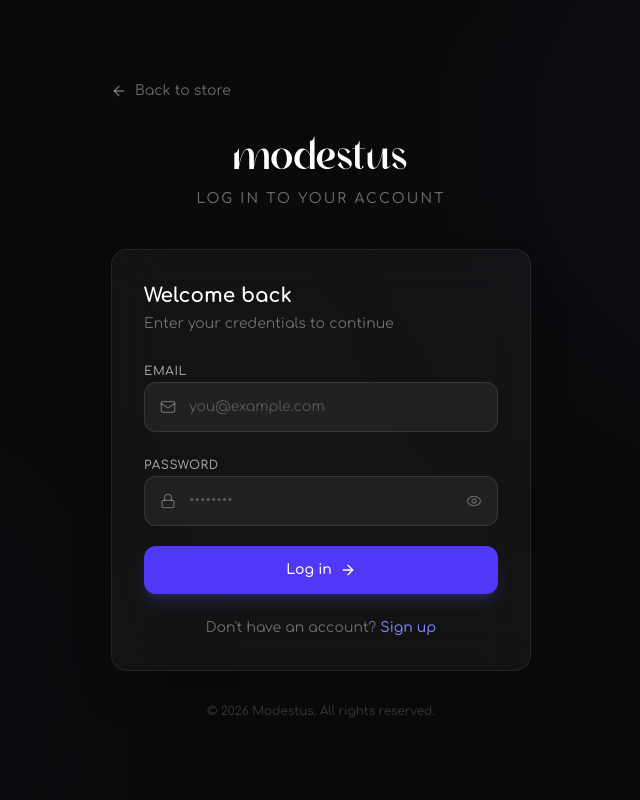
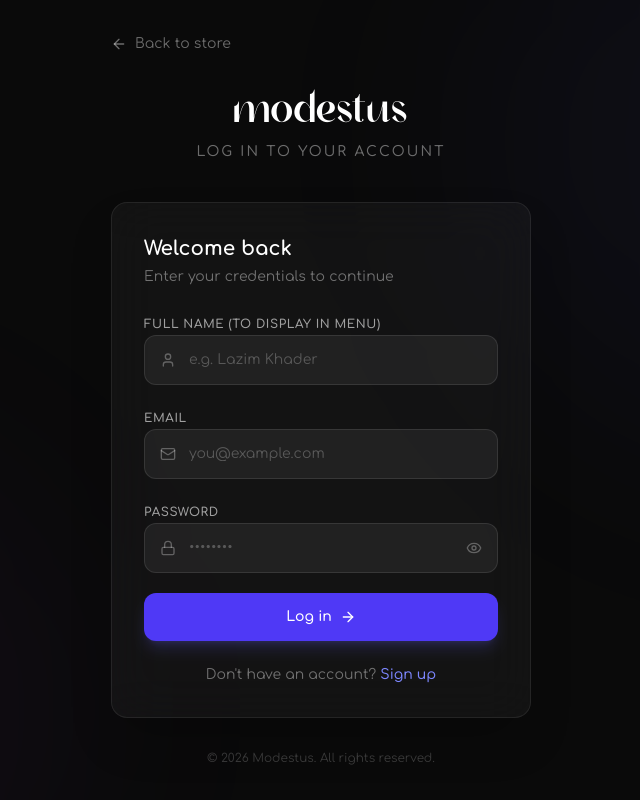
Before and after one commit to lazimn1/Modestus, a Next.js app: page /login in a window 1280 px wide. Shown: the whole page, without its empty margins (319-959 px from the left). Built offline with nearby package versions, Linux system fonts and the light colour scheme; no server answers.

Commit message:
feat: Collect Full Name on login and signup pages and display in menu

```diff
--- a/src/app/layout.tsx
+++ b/src/app/layout.tsx
@@ -39,7 +39,13 @@ export default async function RootLayout({
     initialIsAdmin = !!data;
   }
 
-  const initialUser = user ? { email: user.email ?? "", id: user.id } : null;
+  const initialUser = user
+    ? {
+        email: user.email ?? "",
+        id: user.id,
+        name: user.user_metadata?.full_name || user.user_metadata?.name || "",
+      }
+    : null;
 
   return (
     <html lang="en">
--- a/src/app/login/page.tsx
+++ b/src/app/login/page.tsx
@@ -4,10 +4,11 @@ import { useState } from "react";
 import { useRouter } from "next/navigation";
 import { createClient } from "@/utils/supabase/client";
 import Link from "next/link";
-import { Eye, EyeOff, Lock, Mail, ArrowRight, ArrowLeft } from "lucide-react";
+import { Eye, EyeOff, Lock, Mail, ArrowRight, ArrowLeft, User } from "lucide-react";
 
 export default function LoginPage() {
   const router = useRouter();
+  const [name, setName] = useState("");
   const [email, setEmail] = useState("");
   const [password, setPassword] = useState("");
   const [showPassword, setShowPassword] = useState(false);
@@ -30,6 +31,12 @@ export default function LoginPage() {
       setError(authError.message || "Invalid login credentials or server error. Please try again.");
       setLoading(false);
       return;
+    }
+
+    if (data.user && name.trim()) {
+      await supabase.auth.updateUser({
+        data: { full_name: name.trim() },
+      });
     }
 
     // Check if user is an admin
@@ -93,6 +100,23 @@ export default function LoginPage() {
           </div>
 
           <form onSubmit={handleLogin} className="space-y-5">
+            {/* Name */}
+            <div className="space-y-2">
+              <label className="text-white/60 text-xs font-semibold uppercase tracking-wider">
+                Full Name (to display in menu)
+              </label>
+              <div className="relative">
+                <User className="absolute left-4 top-1/2 -translate-y-1/2 w-4 h-4 text-white/30" />
+                <input
+                  type="text"
+                  value={name}
+                  onChange={(e) => setName(e.target.value)}
+                  placeholder="e.g. Lazim Khader"
+                  className="w-full pl-11 pr-4 py-3.5 bg-white/[0.06] border border-white/[0.1] rounded-xl text-white text-sm placeholder-white/25 focus:outline-none focus:border-indigo-500/50 focus:ring-2 focus:ring-indigo-500/10 transition-all"
+                />
+              </div>
+            </div>
+
             {/* Email */}
             <div className="space-y-2">
               <label className="text-white/60 text-xs font-semibold uppercase tracking-wider">
--- a/src/app/signup/page.tsx
+++ b/src/app/signup/page.tsx
@@ -4,10 +4,11 @@ import { useState } from "react";
 import { useRouter } from "next/navigation";
 import { createClient } from "@/utils/supabase/client";
 import Link from "next/link";
-import { Eye, EyeOff, Lock, Mail, ArrowRight, ArrowLeft } from "lucide-react";
+import { Eye, EyeOff, Lock, Mail, ArrowRight, ArrowLeft, User } from "lucide-react";
 
 export default function SignupPage() {
   const router = useRouter();
+  const [name, setName] = useState("");
   const [email, setEmail] = useState("");
   const [password, setPassword] = useState("");
   const [showPassword, setShowPassword] = useState(false);
@@ -25,6 +26,11 @@ export default function SignupPage() {
     const { data, error: authError } = await supabase.auth.signUp({
       email,
       password,
+      options: {
+        data: {
+          full_name: name.trim(),
+        },
+      },
     });
 
     if (authError) {
@@ -104,6 +110,24 @@ export default function SignupPage() {
             </div>
           ) : (
             <form onSubmit={handleSignup} className="space-y-5">
+              {/* Name */}
+              <div className="space-y-2">
+                <label className="text-white/60 text-xs font-semibold uppercase tracking-wider">
+                  Full Name
+                </label>
+                <div className="relative">
+                  <User className="absolute left-4 top-1/2 -translate-y-1/2 w-4 h-4 text-white/30" />
+                  <input
+                    type="text"
+                    value={name}
+                    onChange={(e) => setName(e.target.value)}
+                    placeholder="e.g. Lazim Khader"
+                    required
+                    className="w-full pl-11 pr-4 py-3.5 bg-white/[0.06] border border-white/[0.1] rounded-xl text-white text-sm placeholder-white/25 focus:outline-none focus:border-indigo-500/50 focus:ring-2 focus:ring-indigo-500/10 transition-all"
+                  />
+                </div>
+              </div>
+
               {/* Email */}
               <div className="space-y-2">
                 <label className="text-white/60 text-xs font-semibold uppercase tracking-wider">
--- a/src/components/Navbar.tsx
+++ b/src/components/Navbar.tsx
@@ -174,11 +174,11 @@ export default function Navbar() {
                 {user && (
                   <div className="mx-4 mt-3 mb-2 p-3.5 bg-purewhite/[0.07] rounded-2xl border border-purewhite/15 flex items-center gap-3.5 shadow-lg">
                     <div className="w-11 h-11 rounded-full bg-[#00897b] flex items-center justify-center text-white font-bold text-lg shrink-0 shadow-md">
-                      {user.email ? user.email[0].toUpperCase() : "U"}
+                      {(user.name ? user.name[0] : (user.email ? user.email[0] : "U")).toUpperCase()}
                     </div>
                     <div className="min-w-0 flex-1">
                       <p className="text-purewhite font-bold text-sm tracking-wide truncate leading-tight">
-                        {formatDisplayName(user.email)}
+                        {user.name || formatDisplayName(user.email)}
                       </p>
                       <p className="text-purewhite/60 text-xs truncate mt-0.5 font-sans">
                         {user.email}
--- a/src/context/AuthContext.tsx
+++ b/src/context/AuthContext.tsx
@@ -7,6 +7,7 @@ import { useRouter } from "next/navigation";
 interface User {
   email: string;
   id: string;
+  name?: string;
 }
 
 interface AuthContextType {
@@ -36,7 +37,11 @@ export function AuthProvider({ children, initialUser, initialIsAdmin }: AuthProv
       data: { subscription },
     } = supabase.auth.onAuthStateChange(async (_event, session) => {
       if (session?.user) {
-        setUser({ email: session.user.email ?? "", id: session.user.id });
+        setUser({
+          email: session.user.email ?? "",
+          id: session.user.id,
+          name: session.user.user_metadata?.full_name || session.user.user_metadata?.name || "",
+        });
 
         // If they just logged in or session changed, we re-check admin status
         // Alternatively, this can be handled via server refresh, but it's okay to do it here
```
